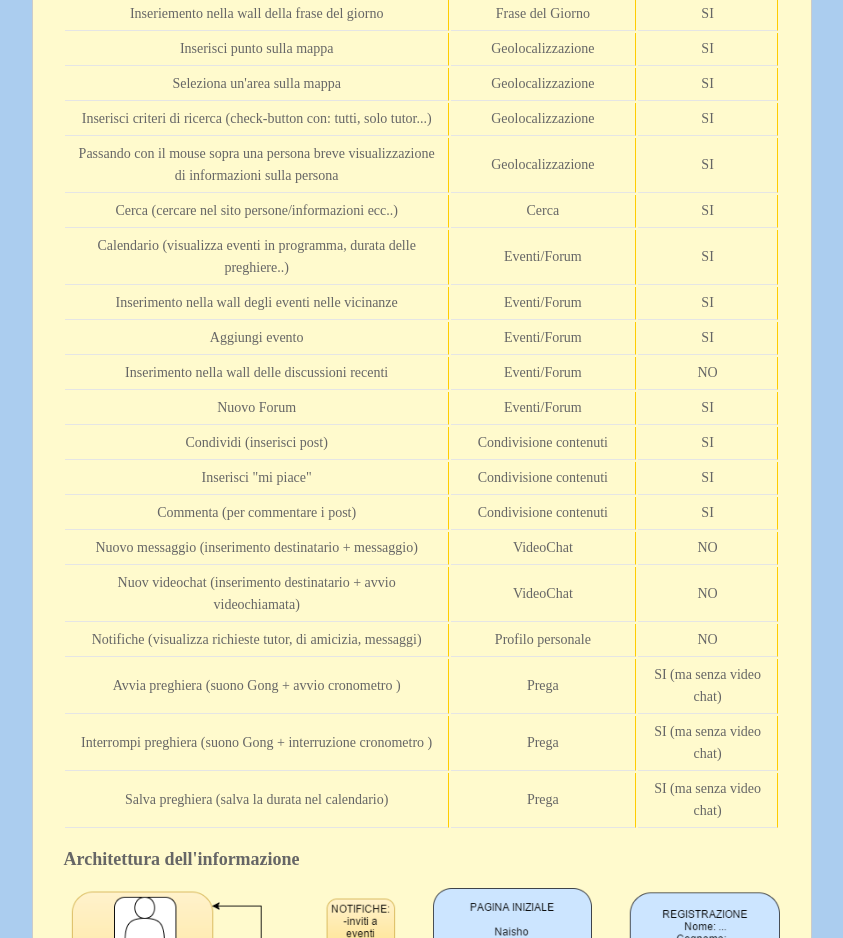
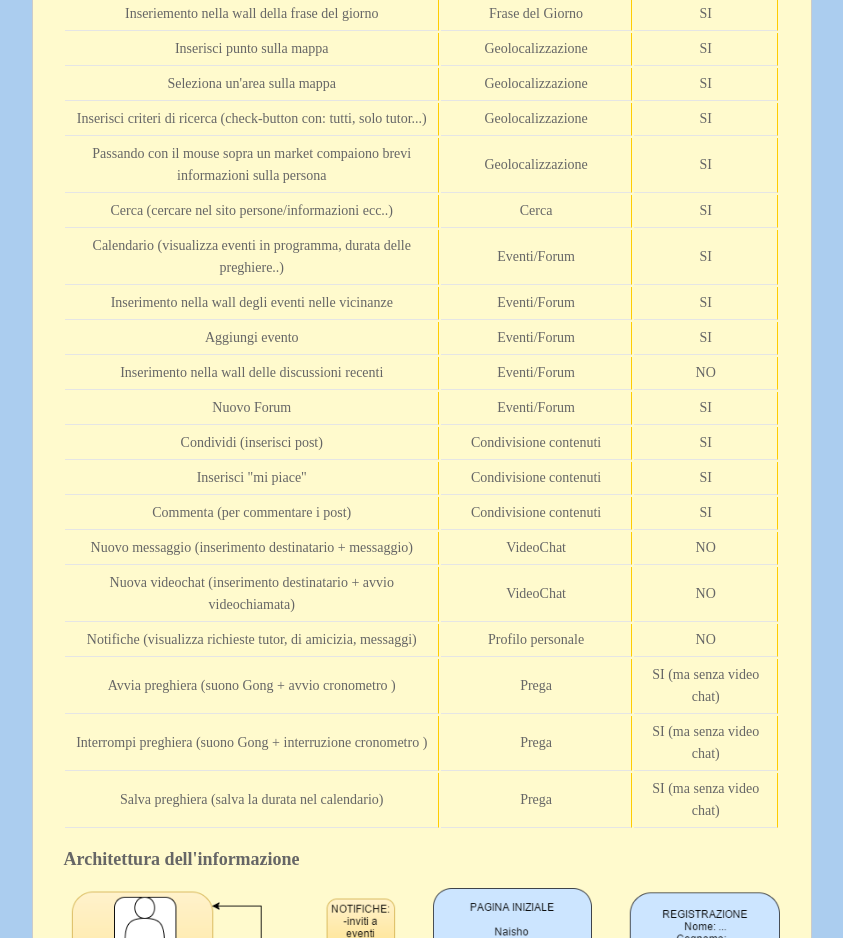
Before and after one commit to SoNet-2017/Naisho, a plain HTML site: page index.html in a window 1280 px wide. Shown: the part 2960-3898 px from the top of the page, without its empty margins (348-1191 px from the left). Drawn offline with Linux system fonts and the light colour scheme.

Commit message:
Update index.html

```diff
--- a/index.html
+++ b/index.html
@@ -299,7 +299,7 @@
                 <td style="text-align: center">SI</td>
               </tr>
                <tr>
-                <td style="text-align: center">Passando con il mouse sopra una persona breve visualizzazione di informazioni sulla persona</td>
+                <td style="text-align: center">Passando con il mouse sopra un market compaiono brevi informazioni sulla persona</td>
                 <td style="text-align: center">Geolocalizzazione</td>
                 <td style="text-align: center">SI</td>
               </tr>
@@ -355,7 +355,7 @@
                 <td style="text-align: center">NO</td>
               </tr>
               <tr>
-                <td style="text-align: center">Nuov videochat (inserimento destinatario + avvio videochiamata)</td>
+                <td style="text-align: center">Nuova videochat (inserimento destinatario + avvio videochiamata)</td>
                 <td style="text-align: center">VideoChat</td>
                 <td style="text-align: center">NO</td>
               </tr>
```
